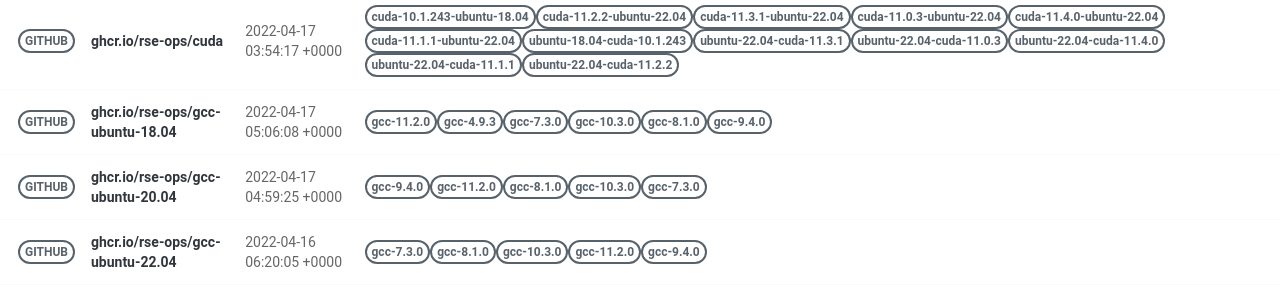
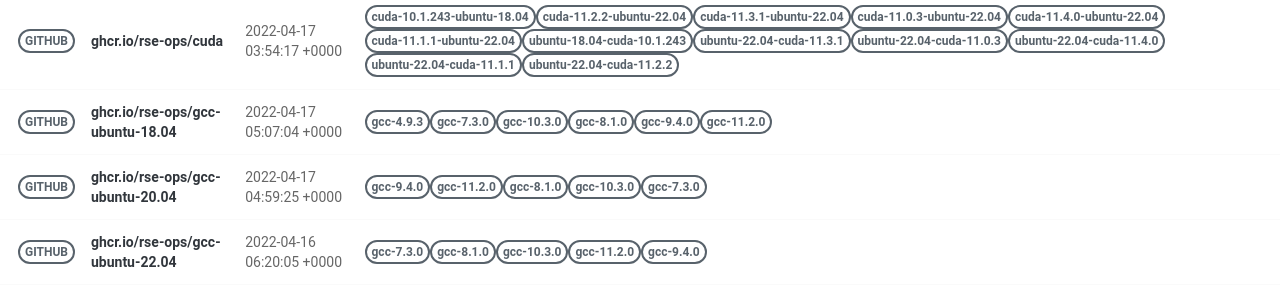
Before and after one commit to rse-ops/docker-images, a Jekyll site: the page built from pages/index.md, in a window 1280 px wide. Shown: the part 502-801 px from the top of the page. Built offline with Jekyll 4.4.1, drawn with Linux system fonts in a browser that asks for light colours; nearby versions of some CDN libraries.

Commit message:
Automated push to update library 2022-04-17

```diff
--- a/_library/ghcr.io-rse-ops-gcc-ubuntu-18.04.md
+++ b/_library/ghcr.io-rse-ops-gcc-ubuntu-18.04.md
@@ -1,14 +1,11 @@
 ---
 layout: container
 name: ghcr.io/rse-ops/gcc-ubuntu-18.04
-updated_at: 2022-04-17 05:06:08.162706
+updated_at: 2022-04-17 05:07:04.269665
 
 
 container_url: https://github.com/orgs/rse-ops/packages/container/package/gcc-ubuntu-18.04
 versions:
- - tag: gcc-11.2.0
-   dockerfile: https://github.com/rse-ops/docker-images/blob/main/ubuntu/gcc/Dockerfile
-   manifest: https://crane.ggcr.dev/manifest/ghcr.io/rse-ops/gcc-ubuntu-18.04:gcc-11.2.0
  - tag: gcc-4.9.3
    dockerfile: https://github.com/rse-ops/docker-images/blob/main/ubuntu/gcc/Dockerfile
    manifest: https://crane.ggcr.dev/manifest/ghcr.io/rse-ops/gcc-ubuntu-18.04:gcc-4.9.3
```
Also changed, not shown: other parts of _library/ghcr.io-rse-ops-gcc-ubuntu-18.04.md (+3 -0 lines).
